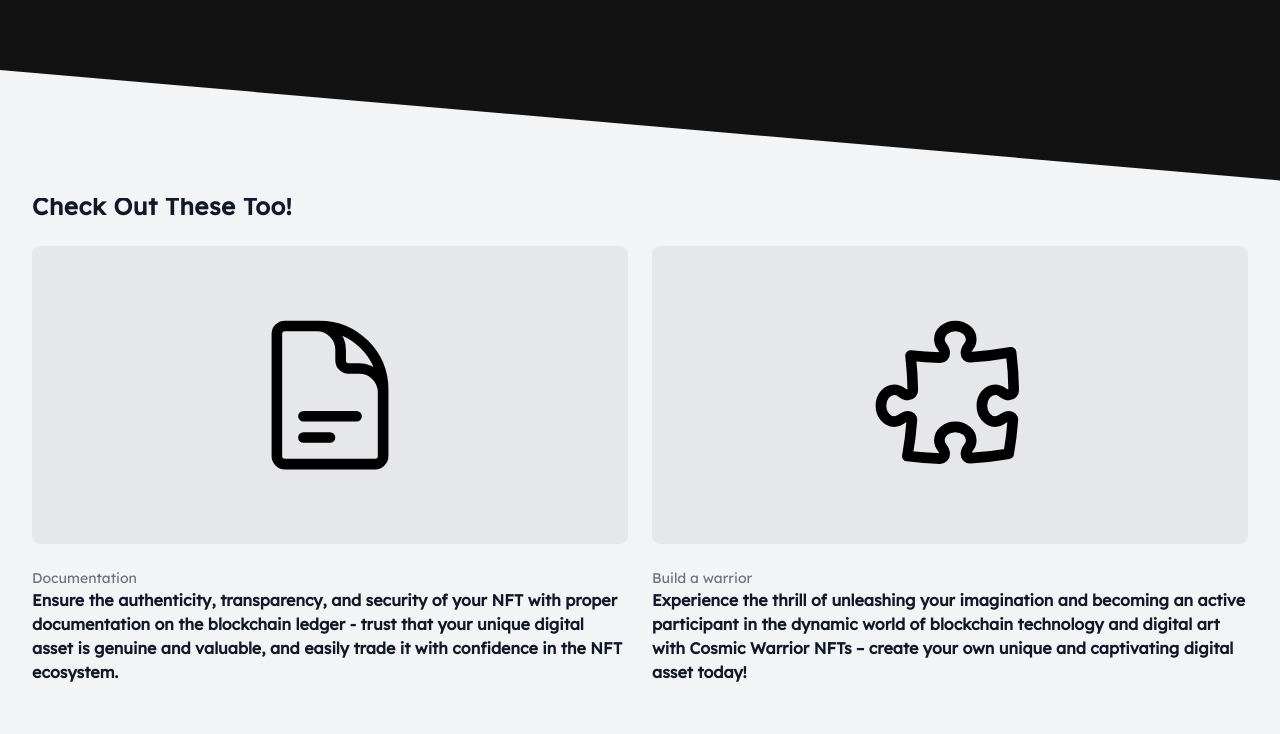
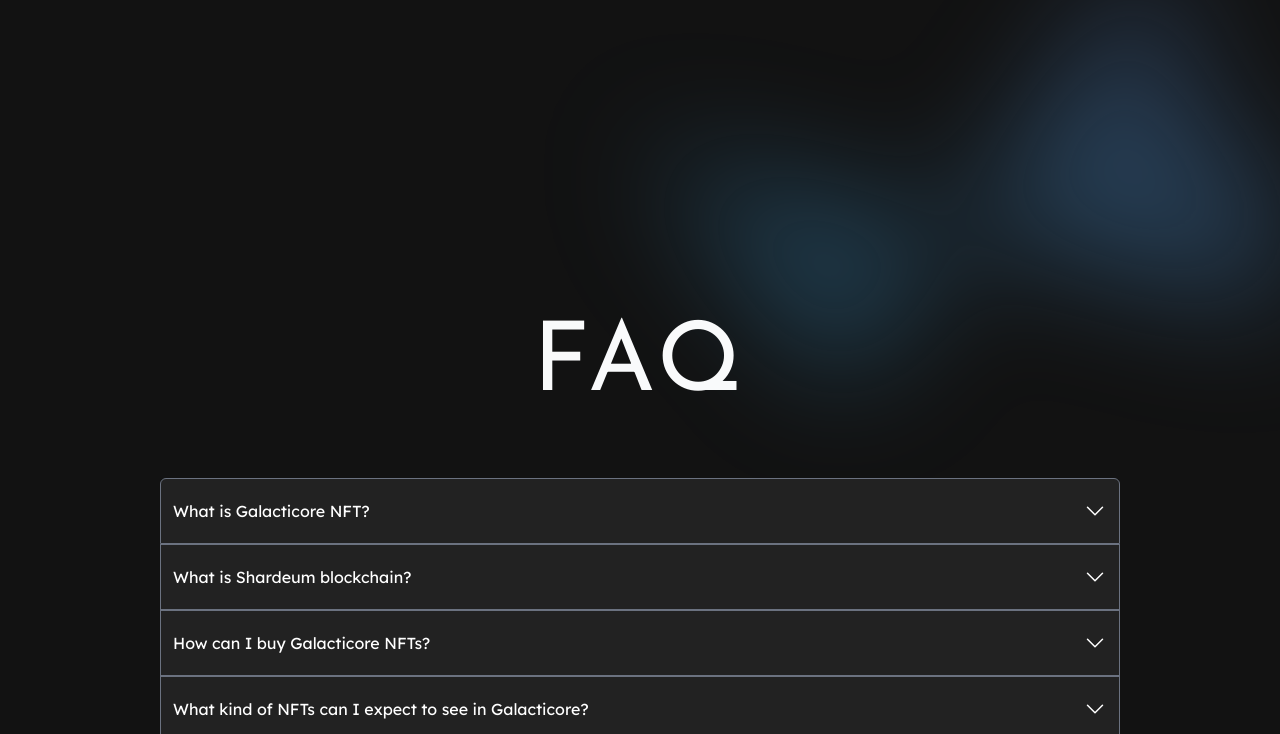
Before and after one commit to leaforewer/GalacticoreNuxtApp, a Nuxt app: page / in a window 1280 px wide. Shown: the part 5127-5861 px from the top of the page. Built offline with nearby package versions, Linux system fonts and the light colour scheme.

Commit message:
build-a-warrior 1.1

```diff
--- a/assets/css/tailwind.css
+++ b/assets/css/tailwind.css
@@ -1,5 +1,7 @@
 @import url("https://fonts.googleapis.com/css2?family=Lexend&display=swap");
 @import url("https://fonts.googleapis.com/css2?family=Sen&display=swap");
+@import url("https://fonts.googleapis.com/css2?family=Righteous&display=swap");
+@import url("https://fonts.googleapis.com/css2?family=Josefin+Sans&display=swap");
 
 @tailwind base;
 @tailwind components;
--- a/components/Global/Faq.vue
+++ b/components/Global/Faq.vue
@@ -31,8 +31,8 @@
         index === 0 ? 'rounded-t-md' : '',
         index > items.length - 2 ? 'rounded-b-md' : '',
         isOpened && item.id === selectedId
-          ? 'bg-sky-400 hover:text-white hover:font-normal'
-          : 'bg-[#121212]',
+          ? 'bg-[#333333] hover:text-white hover:font-normal'
+          : 'bg-[#222222]',
       ]"
       class="py-5 px-3 w-full border border-gray-500 cursor-pointer text-white hover:text-gray-400 hover:font-bold transition-all ease-in-out"
     >
--- /dev/null
+++ b/components/Global/GradientText.vue
@@ -0,0 +1,16 @@
+<template>
+  <div class="gradient-text"><slot /></div>
+</template>
+<style>
+.gradient-text {
+  -webkit-text-fill-color: transparent;
+  background: linear-gradient(90deg, #2eabff 0, #84ff3d 70%);
+  -webkit-background-clip: text;
+  background-clip: text;
+  font-family: Righteous, cursive;
+  font-weight: 1000;
+  letter-spacing: 2px;
+  line-height: 100%;
+  padding: 1rem 0;
+}
+</style>
--- a/components/Global/Navigation.vue
+++ b/components/Global/Navigation.vue
@@ -16,6 +16,10 @@
 const props = defineProps({
   navigation: {
     type: Array,
+    required: true,
+  },
+  homePage: {
+    type: String,
     required: true,
   },
 });
@@ -161,10 +165,10 @@
           </button>
           <!-- Logo -->
           <div class="ml-auto flex lg:ml-0">
-            <a href="#">
+            <NuxtLink :href="homePage">
               <span class="sr-only">Galacticore NFT</span>
               <img class="h-20 w-auto" src="/img/galacticore-logo.png" alt="" />
-            </a>
+            </NuxtLink>
           </div>
           <PopoverGroup
             v-if="navigation.length"
@@ -205,7 +209,6 @@
                     ></span>
                   </PopoverButton>
                 </div>
-
                 <transition
                   enter-active-class="transition ease-out duration-200"
                   enter-from-class="opacity-0 translate-y-1"
--- a/components/Global/SlideOver.vue
+++ b/components/Global/SlideOver.vue
@@ -14,6 +14,11 @@
     type: String,
     required: true,
   },
+  customClass: {
+    type: String,
+    required: false,
+    default: "",
+  },
 });
 
 const isOpen = ref(false);
@@ -21,7 +26,8 @@
 <template>
   <button
     @click="isOpen = true"
-    class="text-gray-800 rounded-lg p-4 bg-gray-300 hover:bg-gray-400 transition-all ease-in-out w-full"
+    :class="customClass"
+    class="text-gray-50 rounded p-4 mx-2 bg-[#222222] text-sm lg:text-base hover:-translate-y-2 hover:bg-[#333333] hover:shadow-[5px_5px_2px_3px_#84ff3d] transition-all ease-out"
   >
     Select a {{ content }}
   </button>
--- a/pages/index.vue
+++ b/pages/index.vue
@@ -159,8 +159,6 @@
 const addedCards = [...cards];
 cards.push(...addedCards);
 
-const selectedNav = ref();
-const mobileSubNavOpen = ref(false);
 const open = ref(false);
 </script>
 <style>
@@ -301,11 +299,11 @@
 <template>
   <NuxtLayout>
     <template #navigation>
-      <Navigation :navigation="navigation" />
+      <Navigation home-page="#start" :navigation="navigation" />
     </template>
     <template #content>
       <!--    Hero Section -->
-      <div class="relative isolate px-6 py-20 lg:px-8">
+      <div id="start" class="relative isolate px-6 py-20 lg:px-8">
         <div
           class="absolute inset-x-0 -top-40 -z-10 transform-gpu overflow-hidden blur-3xl sm:-top-80"
           aria-hidden="true"
@@ -557,8 +555,36 @@
       </div>
       <div class="py-24 sm:py-32 relative">
         <div
+          class="absolute inset-x-0 -top-40 -z-10 transform-gpu overflow-hidden blur-3xl sm:-top-80"
+          aria-hidden="true"
+        >
+          <div
+            class="relative left-[calc(50%-11rem)] aspect-[1155/678] w-[36.125rem] -translate-x-1/2 rotate-[30deg] bg-gradient-to-tr from-sky-500 to-sky-200 opacity-30 sm:left-[calc(50%-30rem)] sm:w-[72.1875rem]"
+            style="
+              clip-path: polygon(
+                74.1% 44.1%,
+                100% 61.6%,
+                97.5% 26.9%,
+                85.5% 0.1%,
+                80.7% 2%,
+                72.5% 32.5%,
+                60.2% 62.4%,
+                52.4% 68.1%,
+                47.5% 58.3%,
+                45.2% 34.5%,
+                27.5% 76.7%,
+                0.1% 64.9%,
+                17.9% 100%,
+                27.6% 76.8%,
+                76.1% 97.7%,
+                74.1% 44.1%
+              );
+            "
+          />
+        </div>
+        <div
           id="team"
-          class="mx-auto grid max-w-7xl gap-x-8 gap-y-20 px-6 lg:px-8 xl:grid-cols-3"
+          class="mx-auto grid md:max-w-[90rem] gap-x-8 gap-y-20 px-6 lg:px-8 xl:grid-cols-3"
         >
           <div class="max-w-2xl">
             <h2 class="text-3xl tracking-tight text-gray-300 sm:text-4xl">
@@ -605,67 +631,83 @@
           </ul>
         </div>
         <div
-          class="absolute -bottom-2 left-0 w-full -z-0 overflow-hidden leading-0 rotate-180"
+          class="absolute inset-x-0 top-[calc(100%-13rem)] -z-10 transform-gpu overflow-hidden blur-3xl sm:top-[calc(100%-30rem)]"
+          aria-hidden="true"
         >
-          <svg
-            data-name="Layer 1"
-            xmlns="http://www.w3.org/2000/svg"
-            viewBox="0 0 1200 120"
-            preserveAspectRatio="none"
-          >
-            <path
-              d="M1200 120L0 16.48 0 0 1200 0 1200 120z"
-              class="fill-gray-100"
-            ></path>
-          </svg>
-        </div>
-      </div>
-      <div class="bg-gray-100">
-        <div class="mx-auto max-w-7xl px-4 sm:px-6 lg:px-8">
           <div
-            class="mx-auto max-w-2xl py-16 sm:py-24 lg:pb-56 lg:pt-0 lg:max-w-none lg:py-32"
-          >
-            <h2 class="text-2xl font-bold tracking-wide text-gray-900">
-              Check Out These Too!
-            </h2>
-            <div
-              class="mt-6 space-y-12 lg:grid lg:grid-cols-4 lg:gap-x-6 lg:space-y-0"
-            >
-              <div
-                v-for="callout in callouts"
-                :key="callout.name"
-                class="group relative col-span-2"
-              >
-                <div
-                  class="relative h-32 w-full overflow-hidden rounded-lg bg-white sm:aspect-h-1 sm:aspect-w-2 lg:aspect-h-1 lg:aspect-w-2 group-hover:opacity-75 sm:h-32"
-                >
-                  <component
-                    :is="callout.icon"
-                    class="h-32 w-full p-16 bg-gray-200 object-cover object-center"
-                  />
-                </div>
-                <h3 class="mt-6 text-sm text-gray-500">
-                  <a :href="callout.href">
-                    <span class="absolute inset-0" />
-                    {{ callout.name }}
-                  </a>
-                </h3>
-                <p class="text-base font-semibold text-gray-900">
-                  {{ callout.description }}
-                </p>
-              </div>
-            </div>
-          </div>
+            class="relative left-[calc(50%+3rem)] aspect-[1155/678] w-[36.125rem] -translate-x-1/2 bg-gradient-to-tr from-sky-400 to-[#9089fc] opacity-30 sm:left-[calc(50%+36rem)] sm:w-[72.1875rem]"
+            style="
+              clip-path: polygon(
+                74.1% 44.1%,
+                100% 61.6%,
+                97.5% 26.9%,
+                85.5% 0.1%,
+                80.7% 2%,
+                72.5% 32.5%,
+                60.2% 62.4%,
+                52.4% 68.1%,
+                47.5% 58.3%,
+                45.2% 34.5%,
+                27.5% 76.7%,
+                0.1% 64.9%,
+                17.9% 100%,
+                27.6% 76.8%,
+                76.1% 97.7%,
+                74.1% 44.1%
+              );
+            "
+          />
         </div>
       </div>
       <div class="py-24 sm:py-32 relative">
         <div class="mx-auto grid max-w-5xl px-6 lg:px-8">
-          <h2 class="text-3xl text-gray-300 mx-auto mb-16">
-            Frequently Asked Questions [FAQ]
+          <h2
+            style="font-family: 'Josefin Sans', sans-serif"
+            class="lg:text-8xl font-light tracking-wider text-gray-50 mx-auto mb-16"
+          >
+            FAQ
           </h2>
           <GlobalFaq :items="faqs" />
         </div>
       </div>
+      <footer class="bg-[#222222] rounded-lg shadow">
+        <div class="w-full max-w-screen-xl mx-auto p-4 md:py-8">
+          <div class="sm:flex sm:items-center sm:justify-between">
+            <a href="#"
+              ><span class="sr-only">Galacticore NFT</span
+              ><img class="h-20 w-auto" src="/img/galacticore-logo.png" alt=""
+            /></a>
+            <ul
+              class="flex flex-wrap items-center mb-6 text-sm font-medium text-gray-500 sm:mb-0 dark:text-gray-400"
+            >
+              <li v-for="navitem in navigation">
+                <a
+                  v-if="!navitem.subNavigation"
+                  :href="navitem.href"
+                  class="mr-4 hover:underline md:mr-6"
+                  >{{ navitem.name }}</a
+                >
+                <button
+                  v-if="navitem.subNavigation"
+                  :href="navitem.href"
+                  class="mr-4 hover:underline md:mr-6"
+                >
+                  {{ navitem.name }}
+                </button>
+              </li>
+            </ul>
+          </div>
+          <hr
+            class="my-6 border-gray-200 sm:mx-auto dark:border-gray-700 lg:my-8"
+          />
+          <span
+            class="block text-sm text-gray-500 sm:text-center dark:text-gray-400"
+            >© 2023
+            <a href="https://flowbite.com/" class="hover:underline">Flowbite™</a
+            >. All Rights Reserved.</span
+          >
+        </div>
+      </footer>
     </template>
   </NuxtLayout>
 </template>
```
Also changed, not shown: pages/build-a-warrior.vue (+61 -9 lines), public/img/discord-logo.svg (added), public/img/twitter-logo.svg (added).
